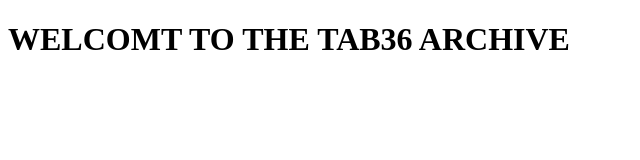
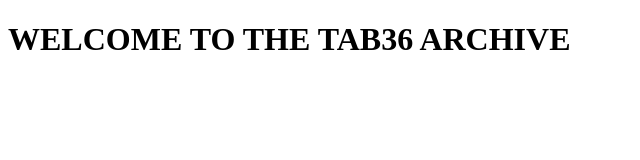
Before and after one commit to Tab36/archive, a plain HTML site: page index.html in a window 1280 px wide. Shown: the full height of the page, 0-640 px from the left. Drawn offline with Linux system fonts and the light colour scheme.

Commit message:
Update index.html

```diff
--- a/index.html
+++ b/index.html
@@ -6,7 +6,7 @@
         <link rel="stylesheet" href="styles.css">
     </head>
     <body>
-        <h1>WELCOMT TO THE TAB36 ARCHIVE</h1>
+        <h1>WELCOME TO THE TAB36 ARCHIVE</h1>
         <div id="flexer"></div>
     </body>
 </html>
```
